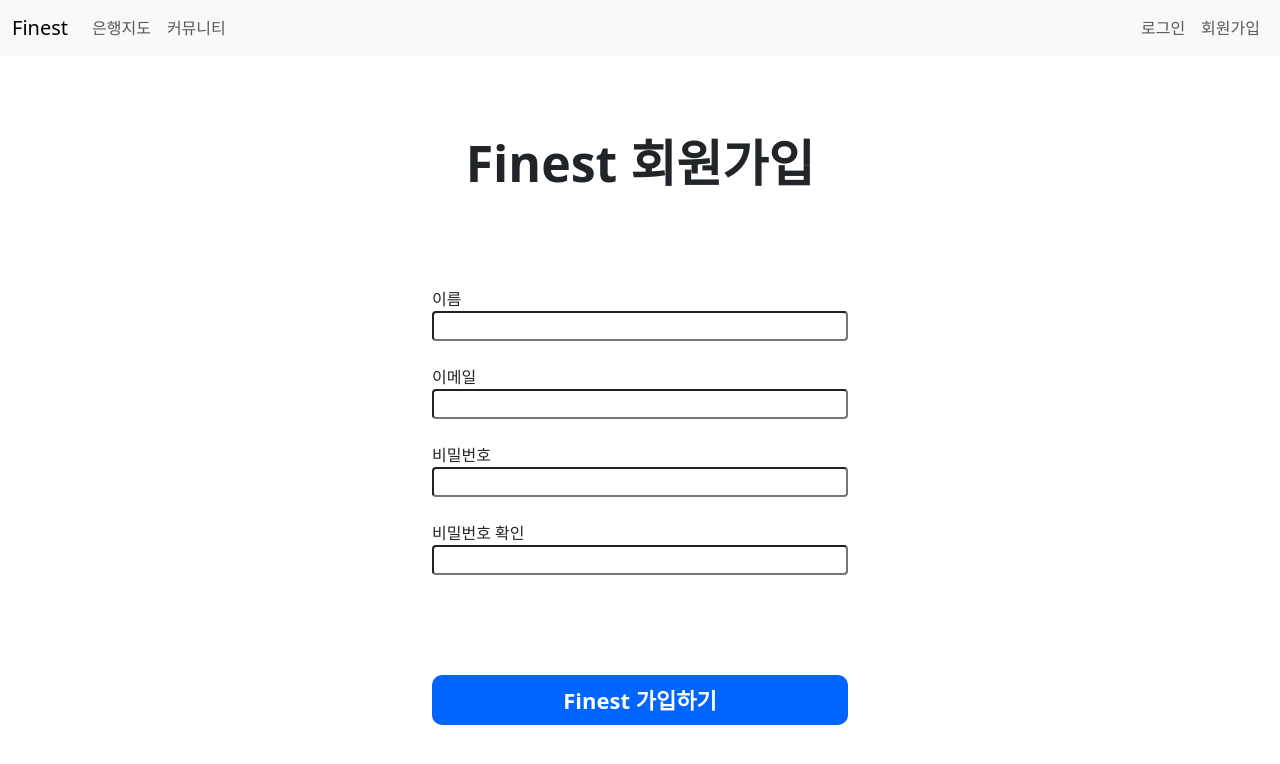
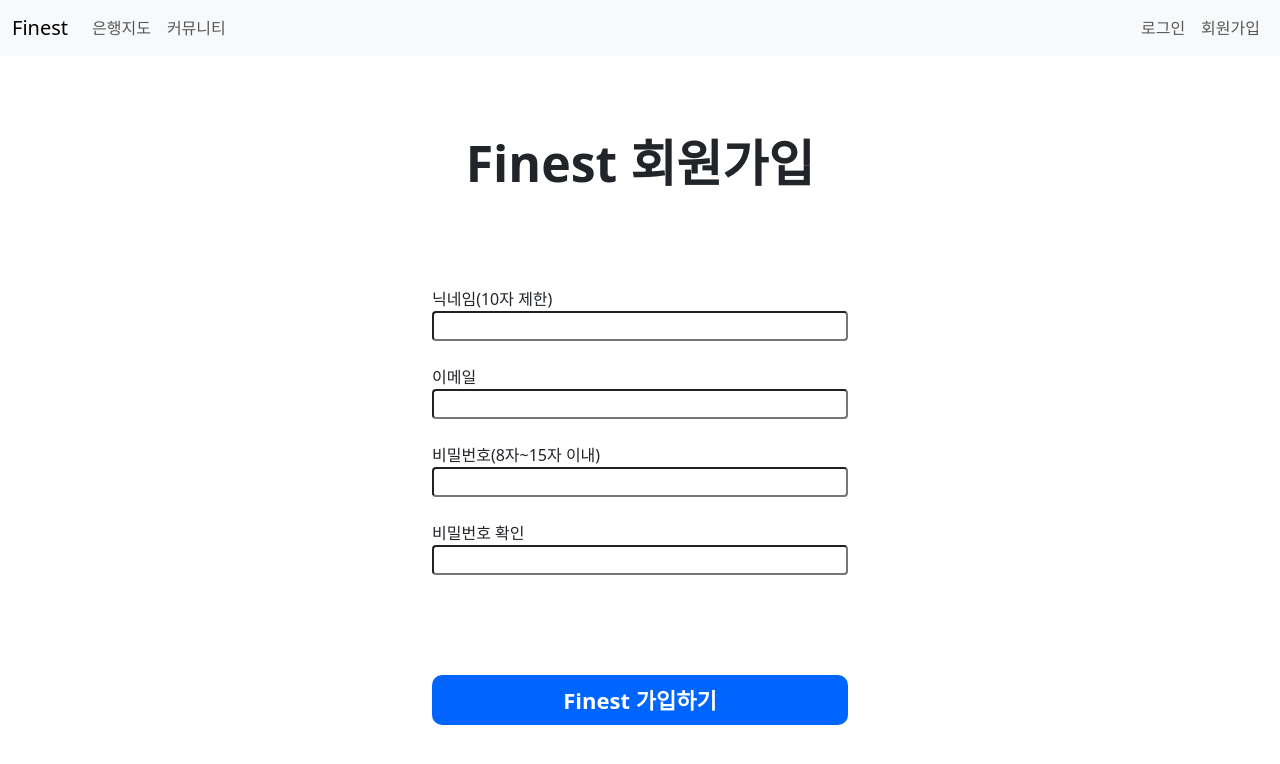
Before and after one commit to qwert0175/Finest, a Vue app in the folder vue-project/: page /finestsignupview in a window 1280 px wide. Shown: the top 764 px of the page. Built offline with nearby package versions, Linux system fonts and the light colour scheme.

Commit message:
[FNT] 회원가입 시 오류 내용 알림

```diff
--- a/vue-project/src/views/FinestSignupView.vue
+++ b/vue-project/src/views/FinestSignupView.vue
@@ -4,17 +4,17 @@
             <p>Finest 회원가입</p>
         </div>
         <form class="finest-signup-form" @submit.prevent="goToFinestSignUpView">
-            <label for="username">이름</label>
-            <input type="text" id="username" v-model.trim="username"><br>
+            <label for="username">닉네임(10자 제한)</label>
+            <input type="text" id="username" maxlength="10" v-model.trim="username"><br>
 
             <label for="email">이메일</label>
             <input type="text" id="email" v-model.trim="email"><br>
 
-            <label for="password1">비밀번호</label>
-            <input type="password" id="password" v-model.trim="password1"><br>
+            <label for="password1">비밀번호(8자~15자 이내)</label>
+            <input type="password" id="password" maxlength="15" v-model.trim="password1"><br>
 
             <label for="password2">비밀번호 확인</label>
-            <input type="password" id="password-confirm" v-model.trim="password2">
+            <input type="password" id="password-confirm" maxlength="15" v-model.trim="password2">
 
             <input class="finest-signup-button" type="submit" value="Finest 가입하기">
         </form>
@@ -45,12 +45,14 @@
           }
       })
           .then(res => {
-              console.log('회원가입 성공')
+              console.log(res)
               router.push({name: 'homeview'})
           })
           .catch(err => {
-              console.log('회원가입 실패')
-              alert('에러')
+              console.log(err)
+              for (const e in err.response.data) {
+                alert(err.response.data[e])
+              }
           })
   }
   </script>
```
